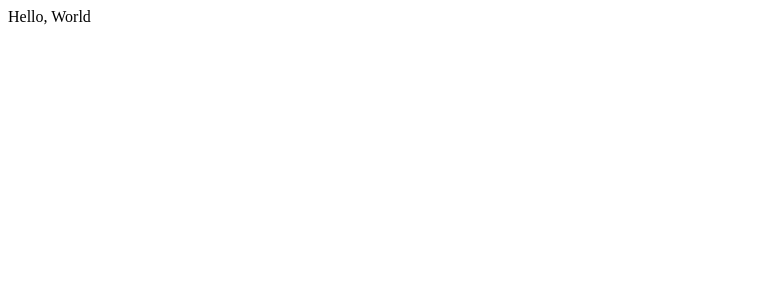
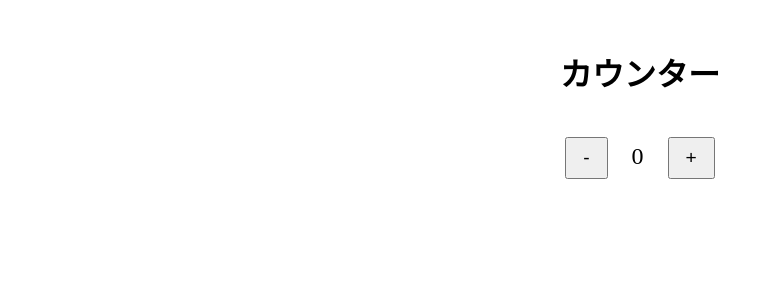
Before and after one commit to s-sasaki-0529/nuxt-storybook-demo, a Nuxt app: page / in a window 1280 px wide. Shown: the top 300 px of the page, without its empty margins (0-773 px from the left). Built offline with nearby package versions, Linux system fonts and the light colour scheme.

Commit message:
feat: implement counter using useState

```diff
--- a/app.vue
+++ b/app.vue
@@ -1,3 +1,40 @@
+<script setup lang="ts">
+const count = useState("count", () => 0);
+
+const increment = () => {
+  count.value++;
+};
+
+const decrement = () => {
+  count.value--;
+};
+</script>
+
 <template>
-  <div>Hello, World</div>
+  <div>
+    <h1>カウンター</h1>
+    <div>
+      <button @click="decrement">-</button>
+      <span>{{ count }}</span>
+      <button @click="increment">+</button>
+    </div>
+  </div>
 </template>
+
+<style scoped>
+div {
+  text-align: center;
+  padding: 20px;
+}
+
+button {
+  font-size: 1.2rem;
+  padding: 0.5rem 1rem;
+  margin: 0 0.5rem;
+}
+
+span {
+  font-size: 1.5rem;
+  margin: 0 1rem;
+}
+</style>
```
